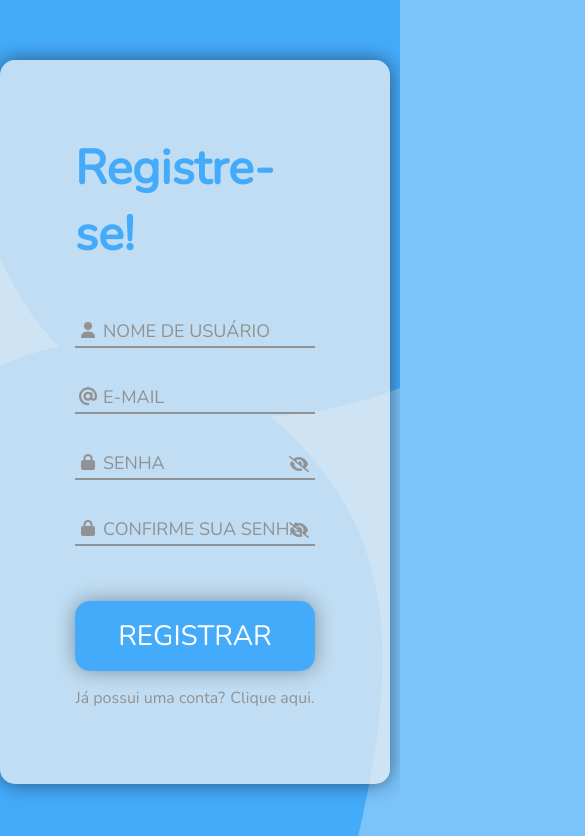
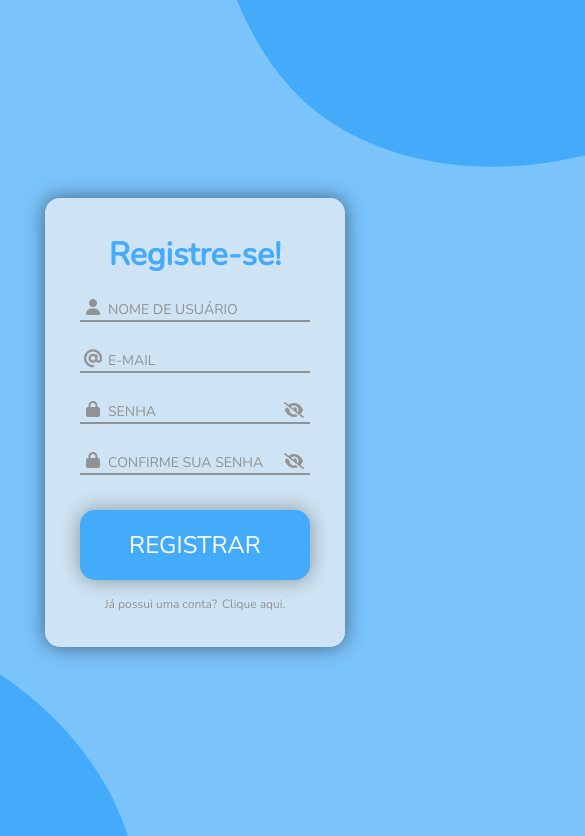
Before and after one commit to joaopsilv/BlueSneakers, a plain HTML site: page register.html in a window 390 px wide. Shown: the top 836 px of the page, 585 px wide, since content can reach past the window. Drawn offline with nearby package versions, Linux system fonts and the light colour scheme.

Commit message:
advances in responsivity - 21/03

```diff
--- a/css/resp.css
+++ b/css/resp.css
@@ -1,9 +1,136 @@
 @media screen
-and (max-width: 720px){
+and (max-width: 768px){
+    /* Register & Login */
+    form{
+        width: 40rem;
+        padding: 4.5rem;
+    }
+
+    form h1{
+        font-size: 3.8rem;
+        margin-bottom: 2.5rem;
+    }
+
+    .form-inputs{
+        margin-bottom: 4.2rem;
+    }
+
+    .float input{
+        font-size: 1.6rem;
+    }
+
+    label{
+        top: 22%;
+        font-size: 1.6rem;
+    }
+
+    form button{
+        font-size: 2.6rem;
+    }
+
+    form p{
+        font-size: 1.4rem;
+    }
+
+    /* Popups */
+    .popup-sucess, .popup-error{
+        width: 35rem;
+    }
+
+    .popup-sucess img, .popup-error img{
+        width: 14rem;
+        margin-top: -32%;
+    }
+
+    .popup-content h1{
+        font-size: 3rem;
+    }
+
+    .popup-content p{
+        font-size: 1.6rem;
+    }
+
+    /* Blobs */
+    .blobtop{
+        top: -30rem;
+        right: -15rem;
+    }
+
+    .blobbot{
+        bottom: -30rem;
+        left: -15rem;
+    }
 }
 
 @media screen
 and (max-width: 425px){
+    /* Register & Login */
+    form{
+        width: 30rem;
+        padding: 3.5rem;
+    }
+
+    form h1{
+        font-size: 3.2rem;
+        margin-bottom: 1.5rem;
+    }
+
+    .form-inputs{
+        gap: 2rem;
+        margin-bottom: 3.5rem;
+    }
+
+    .float input{
+        font-size: 1.4rem;
+    }
+
+    label{
+        top: 30%;
+        font-size: 1.4rem;
+    }
+
+    form button{
+        font-size: 2.4rem;
+    }
+
+    form p{
+        font-size: 1.2rem;
+    }
+
+    /* Popups */
+    .popup-sucess, .popup-error{
+        width: 25rem;
+    }
+
+    .popup-sucess img, .popup-error img{
+        width: 10rem;
+        margin-top: -50%;
+    }
+
+    .popup-content{
+        gap: 2.6rem;
+        margin-top: 1.2rem;
+    }
+
+    .popup-content h1{
+        font-size: 3rem;
+    }
+
+    .popup-content p{
+        font-size: 1.4rem;
+    }
+
+    /* Blobs */
+    .blobtop{
+        top: -35rem;
+        right: -25rem;
+    }
+
+    .blobbot{
+        bottom: -38rem;
+        left: -25rem;
+    }
+
     /* Home */
     .card-img img{
         width: 25rem;
```
